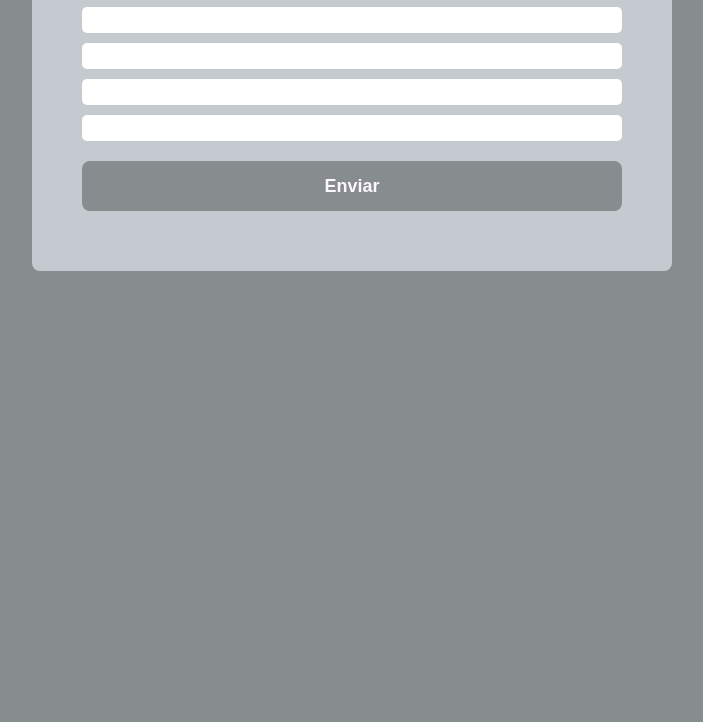
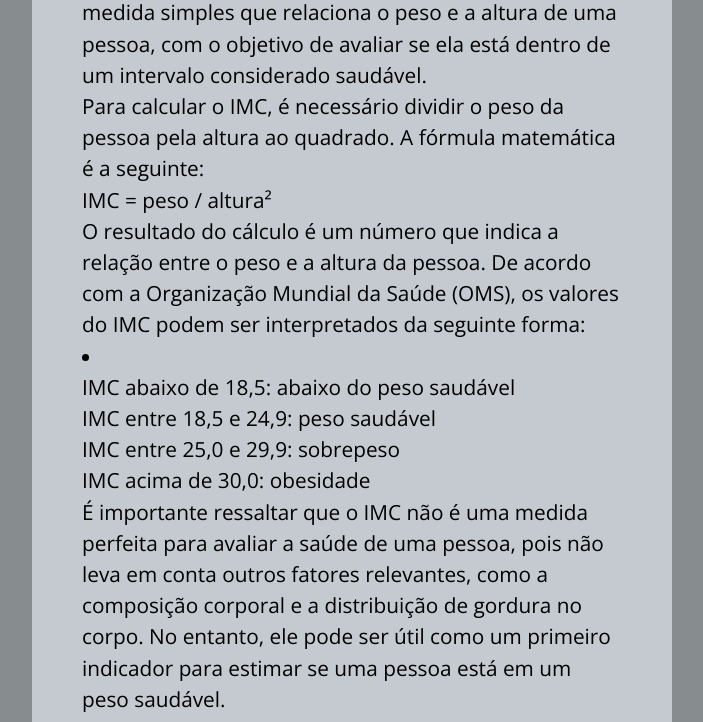
Before and after one commit to Musta-eideh/Course-ProjectsJsTypescript, a plain HTML site: page CalcalculoIMC/index.html in a window 1280 px wide. Shown: the part 165-887 px from the top of the page, without its empty margins (288-991 px from the left). Before the commit the page ends 800 px from the top, so only its background shows below. Drawn offline with nearby package versions, Linux system fonts and the light colour scheme.

Commit message:
Adicionando texto a página

```diff
--- a/CalcalculoIMC/index.html
+++ b/CalcalculoIMC/index.html
@@ -9,8 +9,21 @@
 </head>
 <body>
     <div class="container">
-        <h1>Teste do Exercicio</h1>
-        <p>O modelo do exercicio esta sendo configurado</p>
+        <h1>Tabela do IMC</h1>
+        <p>O cálculo do índice de massa corporal (IMC) é uma medida simples que relaciona o peso e a altura de uma pessoa, com o objetivo de avaliar se ela está dentro de um intervalo considerado saudável.</p>
+
+        <p>Para calcular o IMC, é necessário dividir o peso da pessoa pela altura ao quadrado. A fórmula matemática é a seguinte:</p>
+
+        <p>IMC = peso / altura²</p>
+        <p>O resultado do cálculo é um número que indica a relação entre o peso e a altura da pessoa. De acordo com a Organização Mundial da Saúde (OMS), os valores do IMC podem ser interpretados da seguinte forma:</p>
+        <li>
+            <ul>IMC abaixo de 18,5: abaixo do peso saudável</ul>
+            <ul>IMC entre 18,5 e 24,9: peso saudável</ul>
+            <ul>IMC entre 25,0 e 29,9: sobrepeso</ul>
+            <ul>IMC acima de 30,0: obesidade</ul>
+        </li>
+
+        <p>É importante ressaltar que o IMC não é uma medida perfeita para avaliar a saúde de uma pessoa, pois não leva em conta outros fatores relevantes, como a composição corporal e a distribuição de gordura no corpo. No entanto, ele pode ser útil como um primeiro indicador para estimar se uma pessoa está em um peso saudável.</p>
 
         <form action="">
             <label for="input-teste-1"></label>
```
